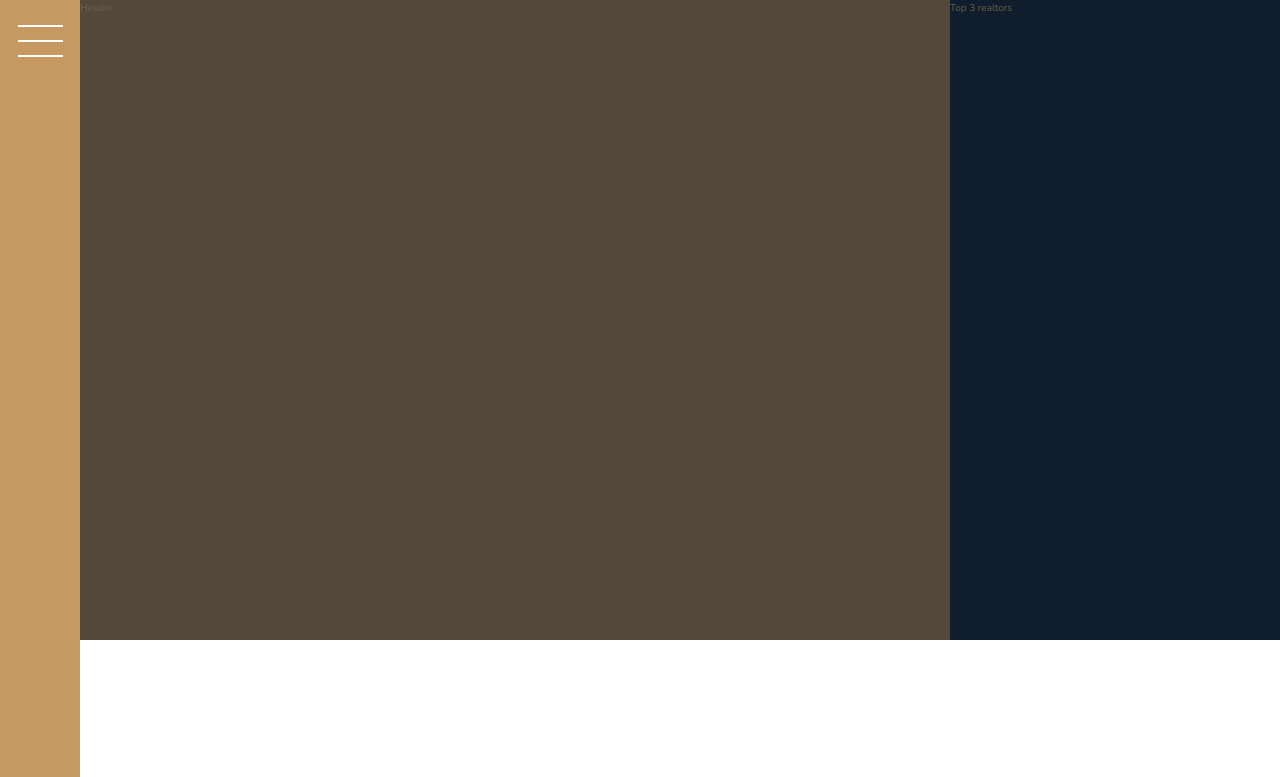
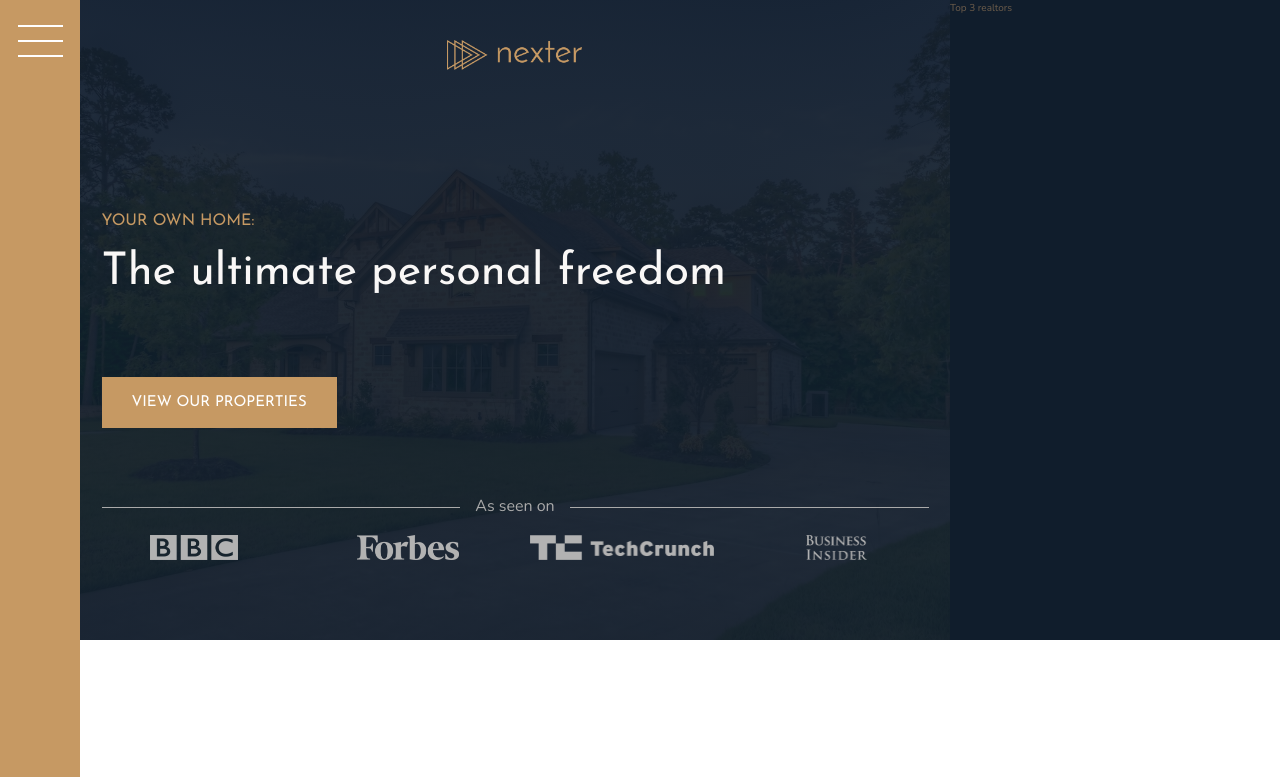
Before and after one commit to sperkn/Advanced-CSS-Web-Design, a website: page starter/index.html in a window 1280 px wide. Shown: the top 777 px of the page. Drawn offline with nearby package versions, Linux system fonts and the light colour scheme.

Commit message:
header section completed

```diff
--- a/starter/index.html
+++ b/starter/index.html
@@ -19,7 +19,17 @@
     </div>
 
     <header class="header">
-        Header
+        <img src="img/logo.png" alt="Nexter logo" class="header__logo">
+        <h3 class="heading-3">Your own home:</h3>
+        <h1 class="heading-1">The ultimate personal freedom</h1>
+        <button class="btn header__btn">View our properties</button>
+        <div class="header__seeon-text">As seen on</div>
+        <div class="header__seeon-logos">
+            <img src="img/logo-bbc.png" alt="Seen on logo 1">
+            <img src="img/logo-forbes.png" alt="Seen on logo 2">
+            <img src="img/logo-techcrunch.png" alt="Seen on logo 3">
+            <img src="img/logo-bi.png" alt="Seen on logo 4">
+        </div>
     </header>
 
     <div class="realtors">
--- a/starter/sass/_header.scss
+++ b/starter/sass/_header.scss
@@ -1,4 +1,57 @@
 .header {
   background-color: $color-grey-dark-1;
   grid-column: full-start / col-end 6;
+
+  background-image: linear-gradient(rgba($color-secondary, .93), rgba($color-secondary, .93)), url(../img/hero.jpeg);
+  background-size: cover;
+  background-position: center;
+  padding: 4rem 8rem 8rem 8rem;
+
+  display: grid;
+  grid-template-rows: 1fr min-content 6rem 1fr;
+  grid-template-columns: max-content;
+  grid-row-gap: 1.5rem;
+  justify-content: center;
+
+  &__logo {
+    height: 3rem;
+    justify-self: center;
+  }
+
+  &__btn {
+    justify-self: start;
+    align-self: center;
+  }
+
+  &__seeon-text {
+    display: grid;
+    grid-template-columns: 1fr max-content 1fr;
+    grid-column-gap: 1.5rem;
+    align-items: center;
+
+    font-size: 1.6rem;
+    color: $color-grey-light-2;
+
+    &::before,
+    &::after {
+      content: "";
+      height: 1px;
+      display: block;
+      background-color: currentColor;
+
+    }
+  }
+
+  &__seeon-logos {
+    display: grid;
+    grid-template-columns: repeat(4, 1fr);
+    grid-column-gap: 3rem;
+    justify-items: center;
+
+    img {
+      height: 2.5rem;
+      filter: brightness(70%);
+    }
+  }
+
 }
--- a/starter/sass/_typography.scss
+++ b/starter/sass/_typography.scss
@@ -5,6 +5,10 @@
 
 .heading-1 {
   @extend %heading;
+  font-size: 4.5rem;
+  color: $color-grey-light-1;
+  line-height: 1;
+
 }
 
 .heading-2 {
```
Also changed, not shown: starter/css/style.css.
